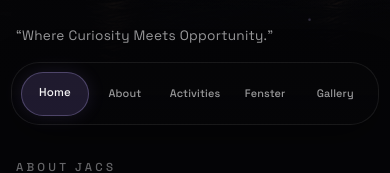
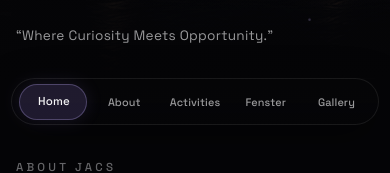
Before and after one commit to realcaps04/jacs, a React (Vite) app: page / in a window 390 px wide. Shown: the part 673-846 px from the top of the page. Built offline with nearby package versions, Linux system fonts and the light colour scheme; no server answers.

Commit message:
Refine padding and height in MobileBottomNav.css for improved mobile navigation aesthetics and consistency.

```diff
--- a/src/components/MobileBottomNav.css
+++ b/src/components/MobileBottomNav.css
@@ -10,7 +10,7 @@
     right: 0.7rem;
     bottom: calc(2.85rem + env(safe-area-inset-bottom));
     z-index: 200;
-    padding: 0.55rem 0.55rem;
+    padding: 0.28rem 0.45rem;
     border-radius: 28px;
     border: 1px solid rgba(255, 255, 255, 0.08);
     background:
@@ -55,8 +55,8 @@
     flex-direction: column;
     align-items: center;
     justify-content: center;
-    min-height: 44px;
-    padding: 0.35rem 0.15rem;
+    min-height: 36px;
+    padding: 0.22rem 0.15rem;
     border-radius: 999px;
     color: var(--text-muted);
     font-family: var(--font-display);
```
